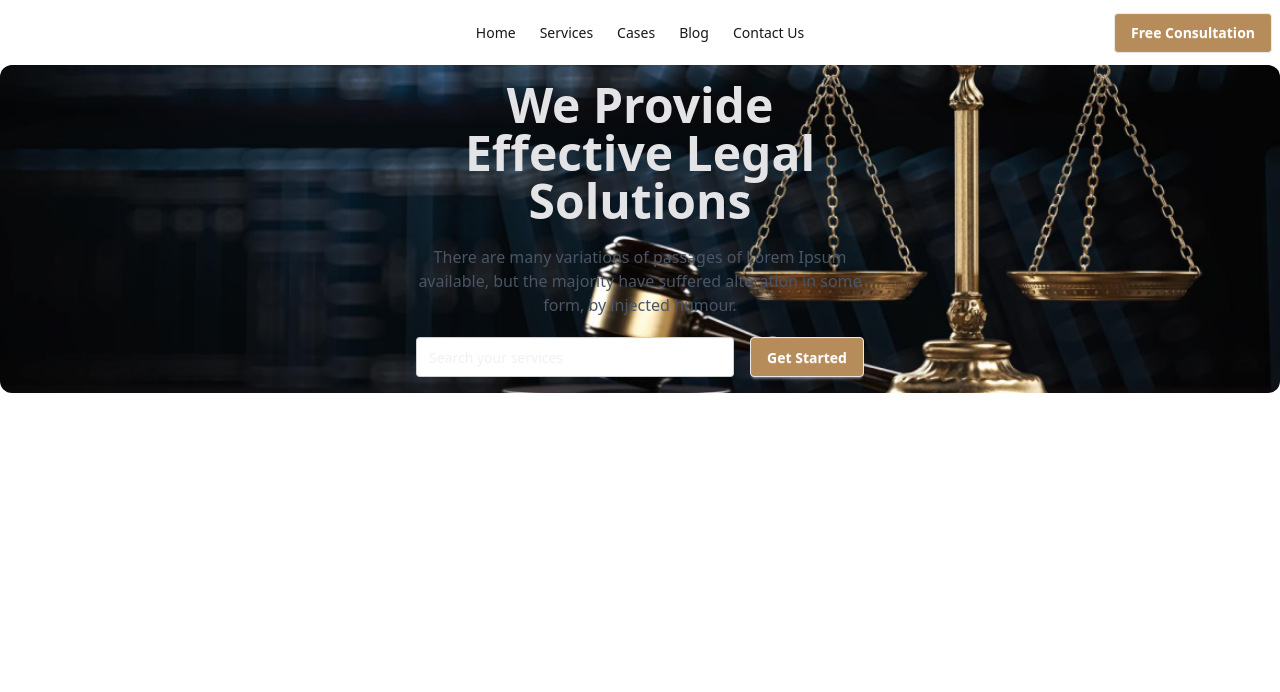
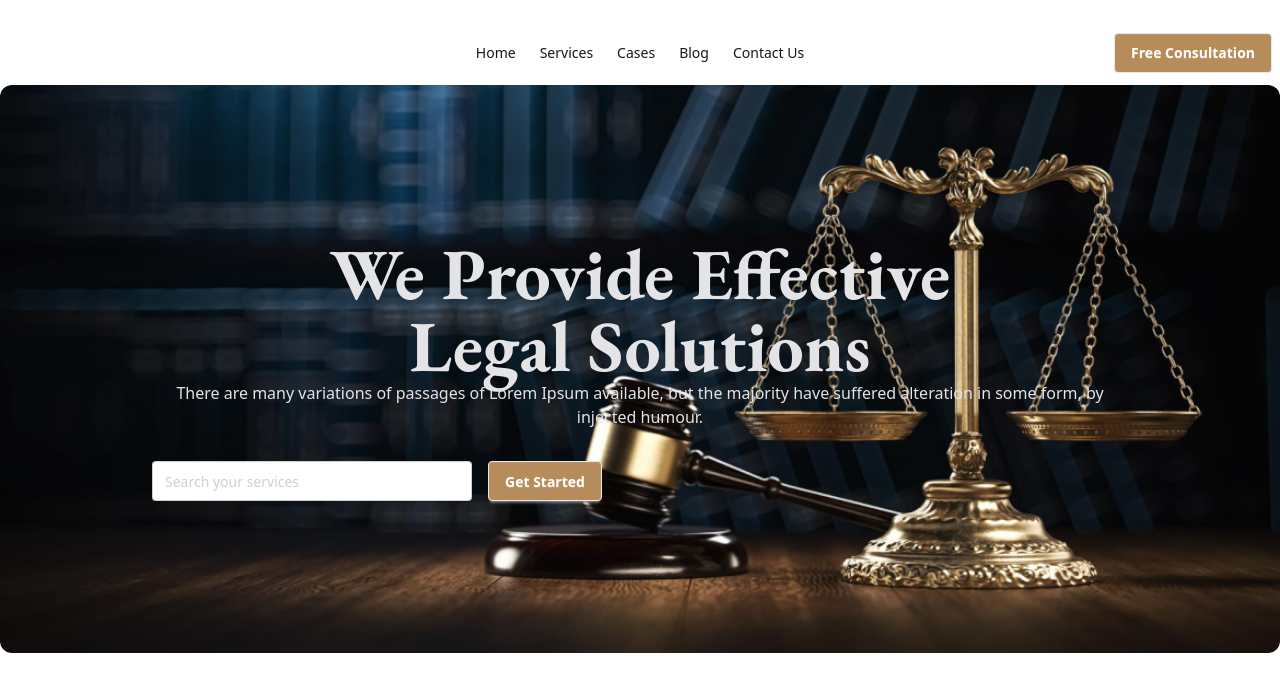
Before and after one commit to nuralam-dev/legal-solution, a plain HTML site: page index.html in a window 1280 px wide. Drawn offline with nearby package versions, Linux system fonts and the light colour scheme.

Commit message:
hero section start

```diff
--- a/index.html
+++ b/index.html
@@ -5,6 +5,14 @@
     <meta name="viewport" content="width=device-width, initial-scale=1.0" />
     <title>LEGAL SOLUTION</title>
     <script src="https://cdn.jsdelivr.net/npm/@tailwindcss/browser@4"></script>
+    <!-- google font -->
+    <link rel="preconnect" href="https://fonts.googleapis.com" />
+    <link rel="preconnect" href="https://fonts.gstatic.com" crossorigin />
+    <link
+      href="https://fonts.googleapis.com/css2?family=EB+Garamond:ital,wght@0,400..800;1,400..800&display=swap"
+      rel="stylesheet"
+    />
+
     <!-- daisy ui CDN -->
     <link
       href="https://cdn.jsdelivr.net/npm/daisyui@5"
@@ -16,6 +24,10 @@
         background-color: rgba(182, 140, 90, 1);
         color: white;
       }
+
+      .eb-garamond {
+        font-family: "EB Garamond", serif;
+      }
     </style>
   </head>
   <body>
@@ -23,7 +35,7 @@
     <header class="md:container mx-auto">
       <!-- nav section -->
       <nav>
-        <div class="navbar bg-base-100">
+        <div class="navbar bg-base-100 mt-5">
           <div class="navbar-start">
             <div class="dropdown">
               <div tabindex="0" role="button" class="btn btn-ghost lg:hidden">
@@ -57,25 +69,25 @@
       </nav>
       <!-- hero section -->
       <div
-        class="hero rounded-xl"
+        class="hero rounded-xl "
         style="background-image: url(./images/banner.png)"
-       >
-        <div></div>
-        <div class="hero-content text-neutral-content text-center">
-          <div class="max-w-md">
-            <h1 class="mb-5 text-5xl font-bold">
-              We Provide Effective Legal Solutions
+      >
+        <div class=" text-neutral-content text-center p-10">
+          <div class="m-28">
+            <h1 class=" text-7xl eb-garamond font-bold">
+              We Provide Effective <br />
+              Legal Solutions
             </h1>
-            <p class="mb-5 text-gray-600">
+            <p class="mb-5 text-base">
               There are many variations of passages of Lorem Ipsum available,
               but the majority have suffered alteration in some form, by
               injected humour.
             </p>
-            <div class="flex gap-4">
+            <div class="flex gap-4 mt-8">
               <input
                 type="text"
                 placeholder="Search your services"
-                class="input"
+                class="input text-gray-400"
               />
               <button class="btn btn-class">Get Started</button>
             </div>
```
